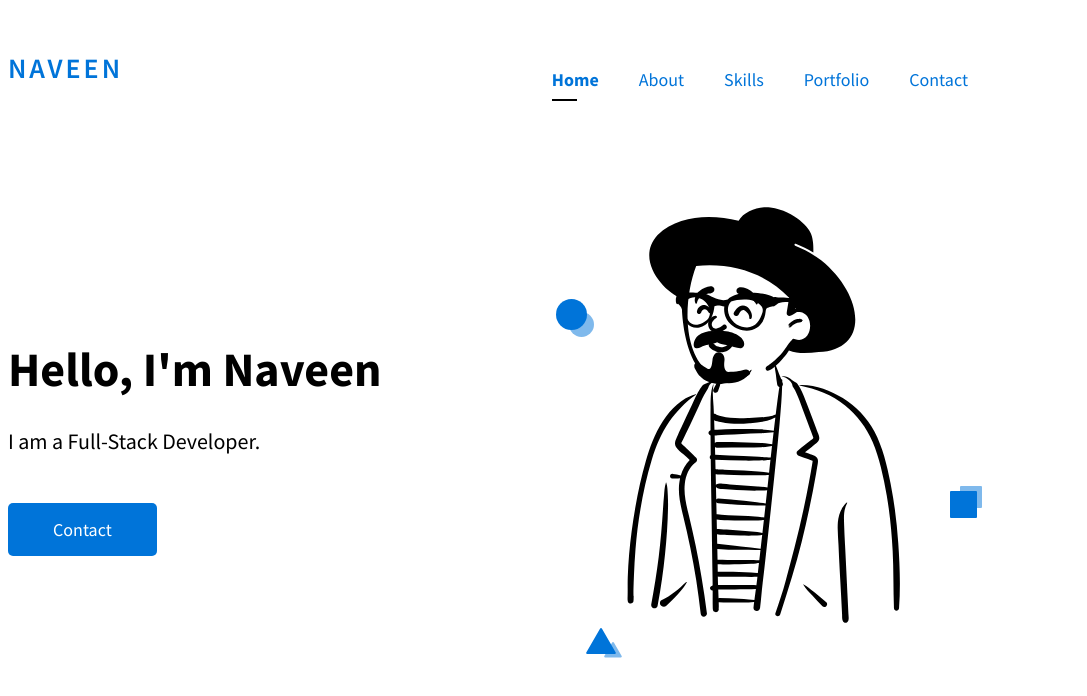
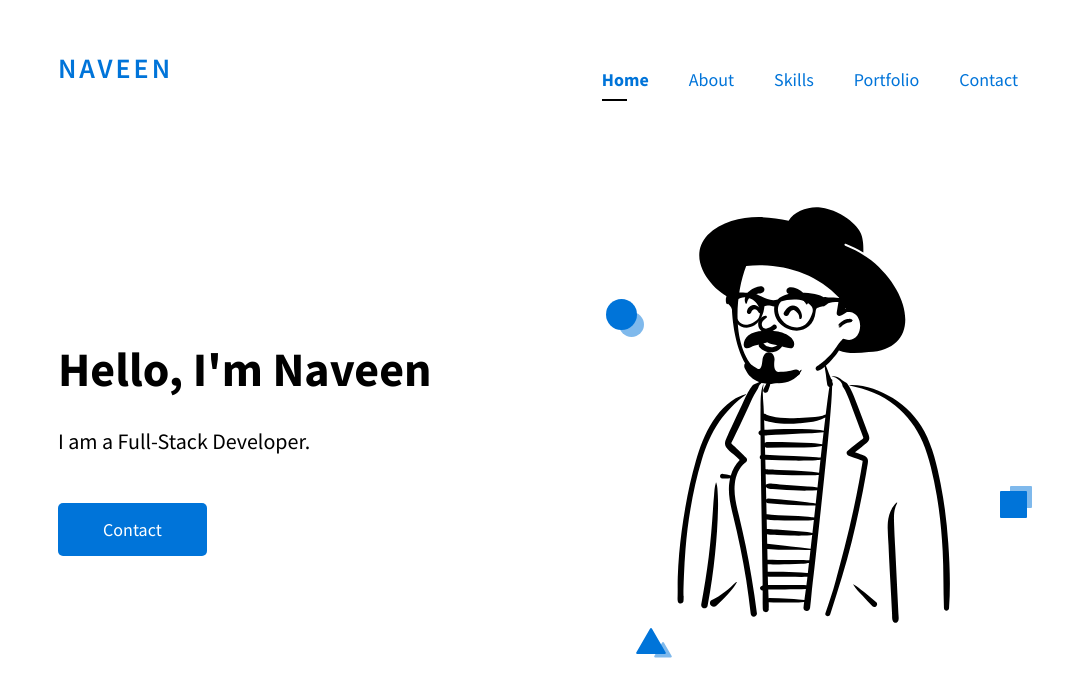
Before and after one commit to naveenankireddy/portfolio, a Next.js app: page / in a window 1280 px wide. Shown: the top 696 px of the page, without its empty margins (0-1087 px from the left). Built offline with nearby package versions, Linux system fonts and the light colour scheme.

Commit message:
changes in portfolio

```diff
--- a/styles/app.scss
+++ b/styles/app.scss
@@ -3,7 +3,7 @@
 body {
   font-family: "Source Sans Pro", sans-serif;
   font-size: 18px;
-  max-width: 980px;
+  max-width: 1080px;
 }
 
 a[href] {
```
